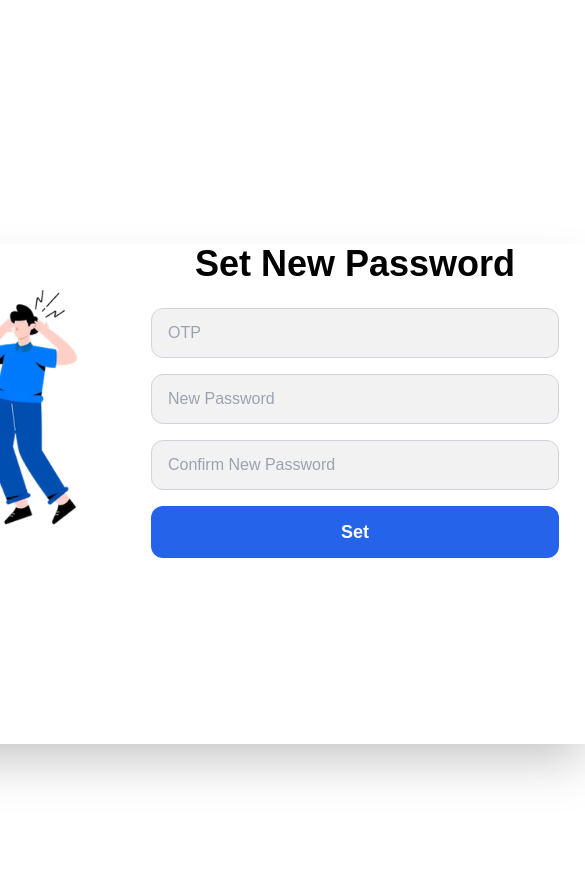
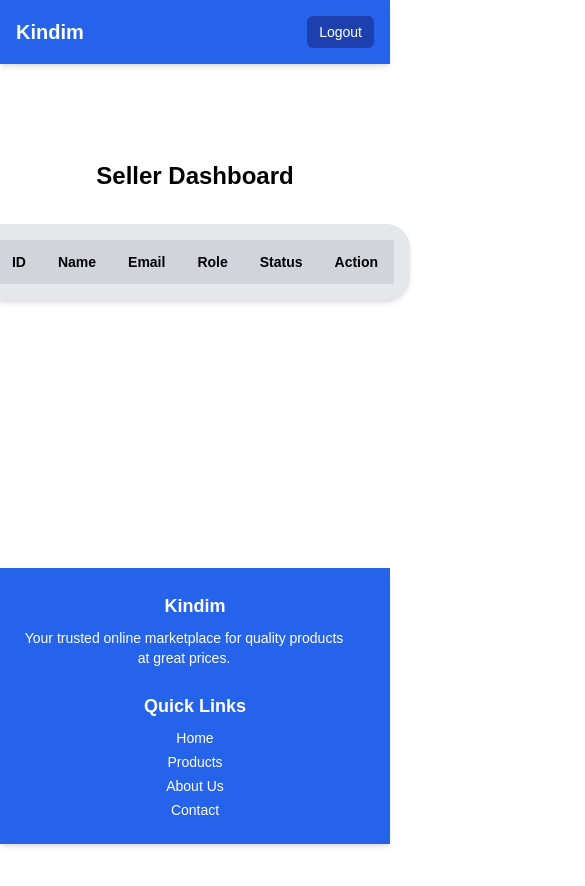
Before and after one commit to Krijal012/Kindim, a React (Vite) app in the folder Kindim/: page / in a window 390 px wide. Shown: the top 886 px of the page, 585 px wide, since content can reach past the window. Built offline with nearby package versions, Linux system fonts and the light colour scheme.

Commit message:
Add responsive admin dashboard layout with fixed header and footer

```diff
--- a/Kindim/src/App.jsx
+++ b/Kindim/src/App.jsx
@@ -1,10 +1,11 @@
-import './App.css'
-import SetNewPass from './Pages/setNewPass'
+import "./App.css";
+import SellerDashboard from "./Components/sellerdashboard";
+// import AdminDashboard from "./Components/admindashboard";
+// import UserDashboard from "./Components/UserDashboard";
+// import SetNewPass from "./Pages/SetNewPass";
 
-function App(){
-  return(
-    <SetNewPass />
-  )
+function App() {
+  return <SellerDashboard/>;
 }
 
-export default App
+export default App;
--- /dev/null
+++ b/Kindim/src/Components/admindashboard.jsx
@@ -0,0 +1,110 @@
+function AdminDashboard() {
+  return (
+    <div className="min-h-screen bg-white">
+
+      {/* HEADER */}
+      <header className="w-full h-16 md:h-20 bg-blue-600 shadow-md fixed top-0 left-0 flex items-center px-4 md:px-8 z-50">
+        <h1 className="text-white text-xl md:text-2xl font-bold">
+          Kindim
+        </h1>
+
+        <button className="ml-auto bg-blue-800 px-3 py-1.5 md:px-4 md:py-2 rounded-md text-white text-sm md:text-base">
+          Logout
+        </button>
+      </header>
+
+      {/* BODY */}
+      <div className="flex pt-16 md:pt-20 pb-44">
+
+        {/* SIDEBAR (hidden on mobile) */}
+        <aside className="hidden md:block w-60 bg-gray-100 border-r border-gray-300 py-6 fixed top-20 bottom-0 left-0">
+          <h3 className="text-lg font-semibold px-6 mb-3">
+            Admin
+          </h3>
+
+          <nav className="flex flex-col text-gray-700">
+            <button className="px-6 py-3 text-left bg-blue-600 text-white rounded-r-full font-medium">
+              Dashboard
+            </button>
+
+            <button className="px-6 py-3 text-left hover:bg-blue-600 hover:text-white rounded-r-full">
+              User Management
+            </button>
+
+            <button className="px-6 py-3 text-left hover:bg-blue-600 hover:text-white rounded-r-full">
+              Order Management
+            </button>
+
+            <button className="px-6 py-3 text-left hover:bg-blue-600 hover:text-white rounded-r-full">
+              Seller Management
+            </button>
+          </nav>
+        </aside>
+
+        {/* MAIN CONTENT */}
+        <main className="w-full md:ml-60 px-4 md:px-10">
+          <h1 className="text-center mt-6 md:mt-8 font-bold text-2xl md:text-3xl">
+            Admin Dashboard
+          </h1>
+
+          <div className="bg-gray-200 rounded-2xl p-4 md:p-10 w-full max-w-7xl mx-auto mt-8">
+            <div className="grid grid-cols-1 sm:grid-cols-2 lg:grid-cols-4 gap-6">
+
+              <div className="bg-white rounded-2xl p-6 text-center shadow">
+                <p className="text-gray-600">Total Users</p>
+                <h2 className="text-3xl font-bold mt-2">100</h2>
+              </div>
+
+              <div className="bg-white rounded-2xl p-6 text-center shadow">
+                <p className="text-gray-600">Total Orders</p>
+                <h2 className="text-3xl font-bold mt-2">100</h2>
+              </div>
+
+              <div className="bg-white rounded-2xl p-6 text-center shadow">
+                <p className="text-gray-600">Revenue</p>
+                <h2 className="text-3xl font-bold mt-2">$5000</h2>
+              </div>
+
+              <div className="bg-white rounded-2xl p-6 text-center shadow">
+                <p className="text-gray-600">Total Sellers</p>
+                <h2 className="text-3xl font-bold mt-2">100</h2>
+              </div>
+
+            </div>
+          </div>
+        </main>
+      </div>
+
+      {/* FOOTER */}
+      <footer className="w-full bg-blue-600 shadow-md fixed bottom-0 left-0 text-white px-6 py-6 z-50">
+        <div className="flex flex-col md:flex-row md:justify-between gap-6">
+
+          <div>
+            <h2 className="font-bold text-lg md:text-xl">
+              Kindim
+            </h2>
+            <p className="mt-2 max-w-xs text-sm">
+              Your trusted online marketplace for quality products at great prices.
+            </p>
+          </div>
+
+          <div>
+            <h2 className="font-bold text-lg md:text-xl">
+              Quick Links
+            </h2>
+            <ul className="mt-2 text-sm space-y-1">
+              <li>Home</li>
+              <li>Products</li>
+              <li>About Us</li>
+              <li>Contact</li>
+            </ul>
+          </div>
+
+        </div>
+      </footer>
+
+    </div>
+  );
+}
+
+export default AdminDashboard;
--- /dev/null
+++ b/Kindim/src/Components/sellerdashboard.jsx
@@ -0,0 +1,101 @@
+import React from "react";
+
+export default function SellerDashboard() {
+  return (
+    <div className="min-h-screen bg-white">
+
+
+      <header className="w-full h-16 md:h-20 bg-blue-600 shadow-md fixed top-0 left-0 flex items-center px-4 md:px-8 z-50">
+        <h1 className="text-white text-xl md:text-2xl font-bold">
+          Kindim
+        </h1>
+
+        <button className="ml-auto bg-blue-800 px-3 py-1.5 md:px-4 md:py-2 rounded-md text-white text-sm md:text-base">
+          Logout
+        </button>
+      </header>
+
+
+      <div className="flex pt-16 md:pt-20 pb-44">
+
+
+        <aside className="hidden md:block w-60 bg-gray-100 border-r border-gray-300 py-6 fixed top-20 bottom-40 left-0">
+          <h3 className="text-lg font-semibold px-6 mb-3">
+            Seller
+          </h3>
+
+          <nav className="flex flex-col text-gray-700">
+            <button className="px-6 py-3 text-left bg-blue-600 text-white rounded-r-full font-medium">
+              Dashboard
+            </button>
+
+            <button className="px-6 py-3 text-left hover:bg-blue-600 hover:text-white rounded-r-full">
+              User Management
+            </button>
+
+            <button className="px-6 py-3 text-left hover:bg-blue-600 hover:text-white rounded-r-full">
+              Order Management
+            </button>
+
+            <button className="px-6 py-3 text-left hover:bg-blue-600 hover:text-white rounded-r-full">
+              Seller Management
+            </button>
+          </nav>
+        </aside>
+
+        {/* MAIN CONTENT */}
+        <main className="w-full md:ml-60 px-4 md:px-10">
+          <h1 className="text-center mt-6 md:mt-8 font-bold text-2xl md:text-3xl">
+            Seller Dashboard
+          </h1>
+
+          {/* TABLE WRAPPER */}
+          <div className="w-full bg-gray-200 mx-auto mt-8 rounded-3xl shadow-md p-4 md:p-8 overflow-x-auto">
+            <table className="min-w-full border-collapse text-sm md:text-base">
+              <thead>
+                <tr className="bg-gray-300">
+                  <th className="px-4 md:px-6 py-3 text-left">ID</th>
+                  <th className="px-4 md:px-6 py-3 text-left">Name</th>
+                  <th className="px-4 md:px-6 py-3 text-left">Email</th>
+                  <th className="px-4 md:px-6 py-3 text-left">Role</th>
+                  <th className="px-4 md:px-6 py-3 text-left">Status</th>
+                  <th className="px-4 md:px-6 py-3 text-left">Action</th>
+                </tr>
+              </thead>
+            </table>
+          </div>
+        </main>
+
+      </div>
+
+      {/* FOOTER */}
+      <footer className="w-full bg-blue-600 shadow-md fixed bottom-0 left-0 text-white px-6 py-6 z-50">
+        <div className="flex flex-col md:flex-row md:justify-between gap-6">
+
+          <div>
+            <h2 className="font-bold text-lg md:text-xl">
+              Kindim
+            </h2>
+            <p className="text-sm mt-2 max-w-xs">
+              Your trusted online marketplace for quality products at great prices.
+            </p>
+          </div>
+
+          <div>
+            <h2 className="font-bold text-lg md:text-xl">
+              Quick Links
+            </h2>
+            <ul className="mt-2 text-sm space-y-1">
+              <li>Home</li>
+              <li>Products</li>
+              <li>About Us</li>
+              <li>Contact</li>
+            </ul>
+          </div>
+
+        </div>
+      </footer>
+
+    </div>
+  );
+}
```
Also changed, not shown: Kindim/src/assets/Kindimlogo.png (added).
